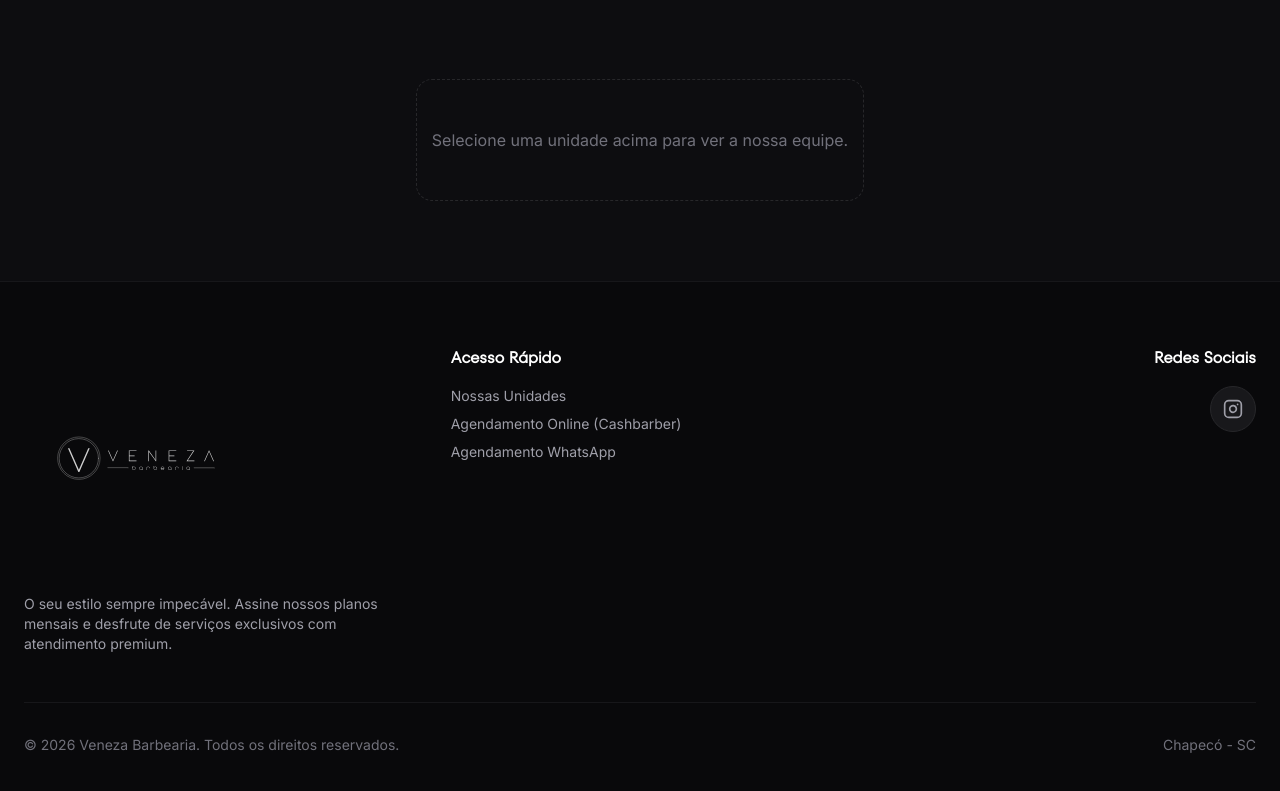
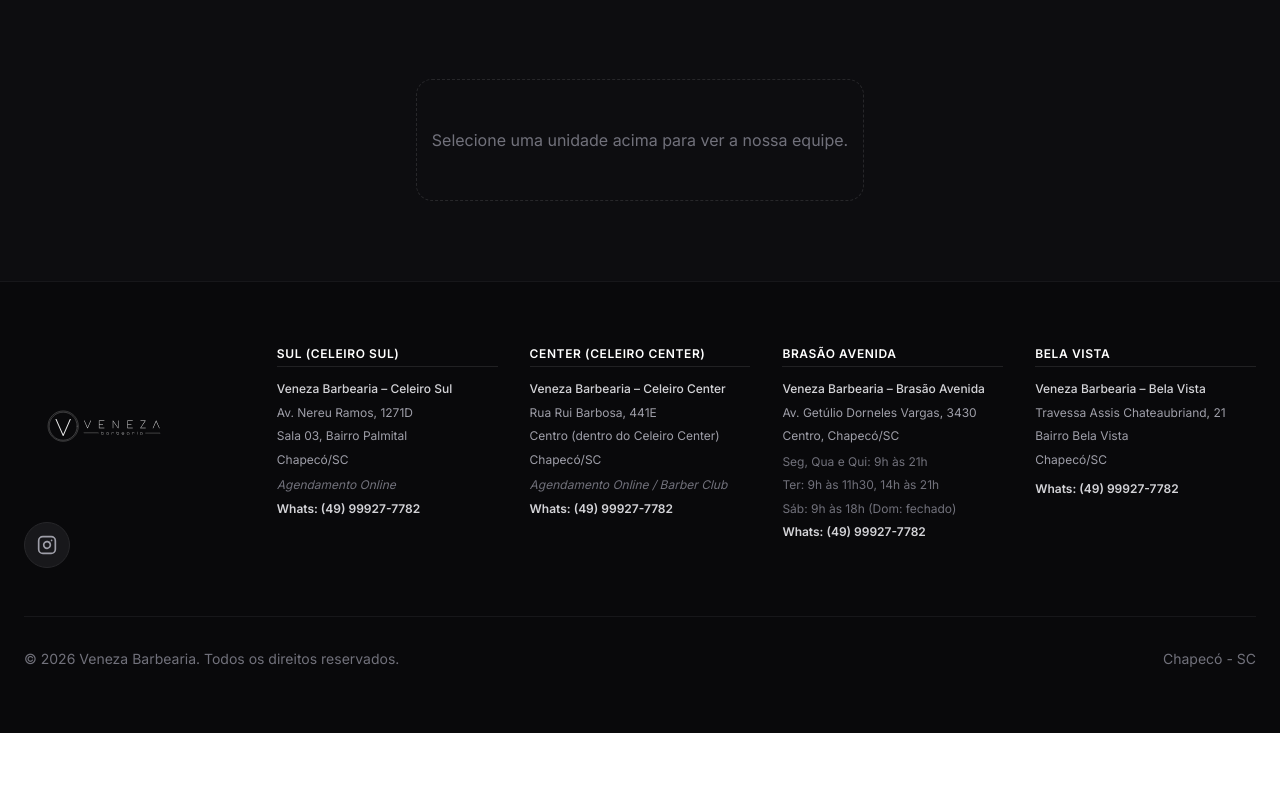
Before and after one commit to Sabiahub/Clube-Veneza-Barbearia, a React (Vite) app: page / in a window 1280 px wide. Shown: the part 5419-6210 px from the top of the page. After the commit the page ends 6152 px from the top, so only its background shows below. Built offline with nearby package versions, Linux system fonts and the light colour scheme; a web font is replaced by a local one.

Commit message:
style: redesign footer with detailed unit information, remove text links, move instagram directly below svg logo

```diff
--- a/src/App.tsx
+++ b/src/App.tsx
@@ -732,35 +732,67 @@ export default function App() {
       {/* FOOTER */}
       <footer className="py-16 border-t border-zinc-800/50 bg-zinc-950 relative overflow-hidden">
         <div className="max-w-7xl mx-auto px-6 relative z-10">
-          <div className="grid grid-cols-1 md:grid-cols-3 gap-12 mb-12 items-center md:items-start text-center md:text-left">
-            {/* Brand */}
-            <div className="flex flex-col items-center md:items-start">
-              <div className="mb-6">
-                <img src="/logo-white.svg" alt="Veneza Barbearia" className="h-44 sm:h-56 w-auto opacity-80 hover:opacity-100 transition-opacity duration-300" />
+          <div className="grid grid-cols-1 md:grid-cols-2 lg:grid-cols-5 gap-8 mb-12 items-start text-center md:text-left">
+            {/* Brand & Instagram */}
+            <div className="flex flex-col items-center md:items-start md:col-span-2 lg:col-span-1">
+              <div className="mb-4">
+                <img src="/logo-white.svg" alt="Veneza Barbearia" className="h-32 sm:h-40 w-auto opacity-90 hover:opacity-100 transition-opacity duration-300" />
               </div>
-              <p className="text-zinc-400 text-sm max-w-sm mx-auto md:mx-0">
-                O seu estilo sempre impecável. Assine nossos planos mensais e desfrute de serviços exclusivos com atendimento premium.
+              <a href="https://www.instagram.com/veneza.barbearia/" target="_blank" rel="noopener noreferrer" className="p-3 bg-zinc-900 border border-zinc-800 rounded-full text-zinc-400 hover:text-zinc-300 hover:border-zinc-300/50 transition-all hover:-translate-y-1 mb-6 md:mb-0">
+                <Instagram className="w-5 h-5" />
+              </a>
+            </div>
+
+            {/* Unidade Sul */}
+            <div className="flex flex-col items-center md:items-start text-center md:text-left">
+              <h4 className="text-white font-bold mb-3 text-xs uppercase tracking-wider border-b border-zinc-800/80 pb-1 w-full">Sul (Celeiro Sul)</h4>
+              <p className="text-zinc-400 text-xs leading-relaxed space-y-1">
+                <span className="block text-zinc-300 font-medium">Veneza Barbearia – Celeiro Sul</span>
+                <span className="block">Av. Nereu Ramos, 1271D</span>
+                <span className="block">Sala 03, Bairro Palmital</span>
+                <span className="block">Chapecó/SC</span>
+                <span className="block text-zinc-500 italic mt-1.5">Agendamento Online</span>
+                <span className="block text-zinc-300 font-semibold mt-1">Whats: (49) 99927-7782</span>
               </p>
             </div>
 
-            {/* Links */}
-            <div className="flex flex-col items-center md:items-start">
-              <h4 className="text-white font-bold mb-4 font-serif">Acesso Rápido</h4>
-              <ul className="space-y-2 text-zinc-400 text-sm">
-                <li><a href="#locations" className="hover:text-zinc-300 transition-colors">Nossas Unidades</a></li>
-                <li><a href="https://cashbarber.com.br/venezabarbearia" target="_blank" rel="noopener noreferrer" className="hover:text-zinc-300 transition-colors">Agendamento Online (Cashbarber)</a></li>
-                <li><a href="https://wa.me/49999277782" target="_blank" rel="noopener noreferrer" className="hover:text-zinc-300 transition-colors">Agendamento WhatsApp</a></li>
-              </ul>
+            {/* Unidade Center */}
+            <div className="flex flex-col items-center md:items-start text-center md:text-left">
+              <h4 className="text-white font-bold mb-3 text-xs uppercase tracking-wider border-b border-zinc-800/80 pb-1 w-full">Center (Celeiro Center)</h4>
+              <p className="text-zinc-400 text-xs leading-relaxed space-y-1">
+                <span className="block text-zinc-300 font-medium">Veneza Barbearia – Celeiro Center</span>
+                <span className="block">Rua Rui Barbosa, 441E</span>
+                <span className="block">Centro (dentro do Celeiro Center)</span>
+                <span className="block">Chapecó/SC</span>
+                <span className="block text-zinc-500 italic mt-1.5">Agendamento Online / Barber Club</span>
+                <span className="block text-zinc-300 font-semibold mt-1">Whats: (49) 99927-7782</span>
+              </p>
             </div>
 
-            {/* Socials */}
-            <div className="flex flex-col items-center md:items-end">
-              <h4 className="text-white font-bold mb-4 font-serif">Redes Sociais</h4>
-              <div className="flex items-center gap-4">
-                <a href="https://www.instagram.com/veneza.barbearia/" target="_blank" rel="noopener noreferrer" className="p-3 bg-zinc-900 border border-zinc-800 rounded-full text-zinc-400 hover:text-zinc-300 hover:border-zinc-300/50 transition-all hover:-translate-y-1">
-                  <Instagram className="w-5 h-5" />
-                </a>
-              </div>
+            {/* Unidade Brasão Avenida */}
+            <div className="flex flex-col items-center md:items-start text-center md:text-left">
+              <h4 className="text-white font-bold mb-3 text-xs uppercase tracking-wider border-b border-zinc-800/80 pb-1 w-full">Brasão Avenida</h4>
+              <p className="text-zinc-400 text-xs leading-relaxed space-y-1">
+                <span className="block text-zinc-300 font-medium">Veneza Barbearia – Brasão Avenida</span>
+                <span className="block">Av. Getúlio Dorneles Vargas, 3430</span>
+                <span className="block">Centro, Chapecó/SC</span>
+                <span className="block text-zinc-500 mt-1.5">Seg, Qua e Qui: 9h às 21h</span>
+                <span className="block text-zinc-500">Ter: 9h às 11h30, 14h às 21h</span>
+                <span className="block text-zinc-500">Sáb: 9h às 18h (Dom: fechado)</span>
+                <span className="block text-zinc-300 font-semibold mt-1">Whats: (49) 99927-7782</span>
+              </p>
+            </div>
+
+            {/* Unidade Bela Vista */}
+            <div className="flex flex-col items-center md:items-start text-center md:text-left">
+              <h4 className="text-white font-bold mb-3 text-xs uppercase tracking-wider border-b border-zinc-800/80 pb-1 w-full">Bela Vista</h4>
+              <p className="text-zinc-400 text-xs leading-relaxed space-y-1">
+                <span className="block text-zinc-300 font-medium">Veneza Barbearia – Bela Vista</span>
+                <span className="block">Travessa Assis Chateaubriand, 21</span>
+                <span className="block">Bairro Bela Vista</span>
+                <span className="block">Chapecó/SC</span>
+                <span className="block text-zinc-300 font-semibold mt-2.5">Whats: (49) 99927-7782</span>
+              </p>
             </div>
           </div>
 
```
